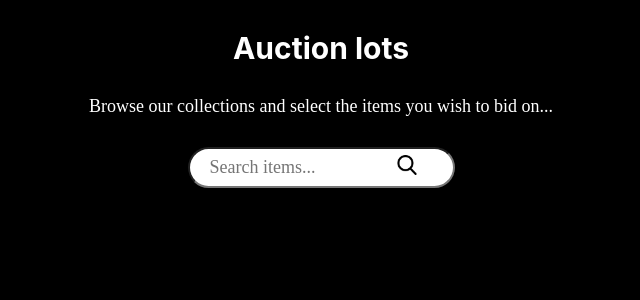
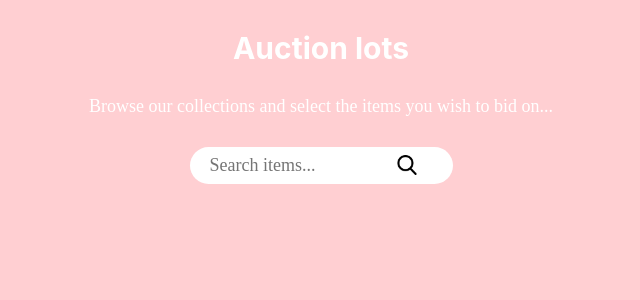
Before and after one commit to asin977/Auction-Bidding-System, a React (Create React App) app: page / in a window 1280 px wide. Shown: the top 300 px of the page, without its empty margins (319-959 px from the left). Built offline with nearby package versions, Linux system fonts and the light colour scheme.

Commit message:
refractor:updated the code on review based.

```diff
--- a/src/App.tsx
+++ b/src/App.tsx
@@ -1,11 +1,11 @@
 import React from 'react';
 import './App.css';
-import {Content} from './components/Content';
+import { SearchIcon } from './components/search';
 
 function App() {
   return (
     <div className="App">
-      <Content />
+      <SearchIcon />
     </div>
   );
 }
--- /dev/null
+++ b/src/components/search/index.tsx
@@ -0,0 +1,23 @@
+import React from "react";
+
+import "./styles.css";
+import MyImage from '../../images/search.png';
+
+export const SearchIcon = () => (
+  <div className="content-container">
+    <h3 className="heading">Auction lots</h3>
+    <p className="sub-content">
+      Browse our collections and select the items you wish to bid on...
+    </p>
+    <div className="search-box-container">
+      <input
+        type="text"
+        placeholder="Search items..."
+        className="search-input"
+      />
+      <img src={MyImage} alt="search-bar" className="search-icon" />
+    </div>
+</div>
+)
+
+export default SearchIcon;
--- /dev/null
+++ b/src/components/search/styles.css
@@ -0,0 +1,46 @@
+.heading {
+    color:#fff;
+    font-size:30px;
+}
+.sub-content {
+    color:#fff;
+    font-size:18px;
+    position:relative;
+    font-family: 'script';
+}
+.search-input {
+    padding:8px 20px;
+    font-size: 18px;
+    border-radius:50px;
+    transition: transform 0.2s ease, box-shadow 0.2s ease;
+    margin-top:12px;
+    cursor:pointer;
+    font-family: 'script';
+}
+.search-input:focus,:after {
+    outline : none;
+}
+input:hover {
+    transform: scale(1.02);
+    box-shadow : 0 0 5px rgba(0, 0, 0, 0.2);
+}
+.search-icon {
+    width:20px;
+    height:20px;
+    position:absolute;
+    left:52%;
+    top:130px;
+    cursor:pointer;
+    display:flex;
+    justify-content: center;
+    align-items: center;
+    margin-top:25px;
+    margin-left:50px;
+}
+.search-box-container {
+    display:flex;
+    justify-content: center;
+}
+input {
+    border:none;
+}
--- a/src/index.css
+++ b/src/index.css
@@ -5,12 +5,10 @@ body {
     sans-serif;
   -webkit-font-smoothing: antialiased;
   -moz-osx-font-smoothing: grayscale;
+  background-color:#ffcfd2;
 }
 
 code {
   font-family: source-code-pro, Menlo, Monaco, Consolas, 'Courier New',
     monospace;
 }
-body {
-  background-color:black;
-}
```
Also changed, not shown: src/images/search.png (added).
